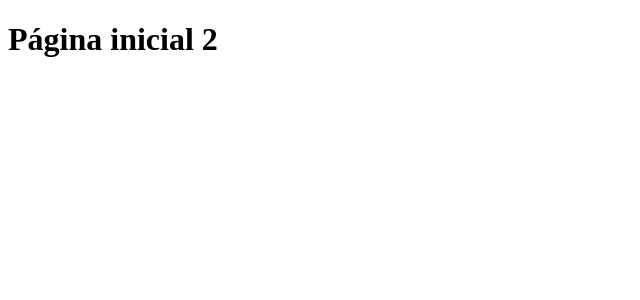
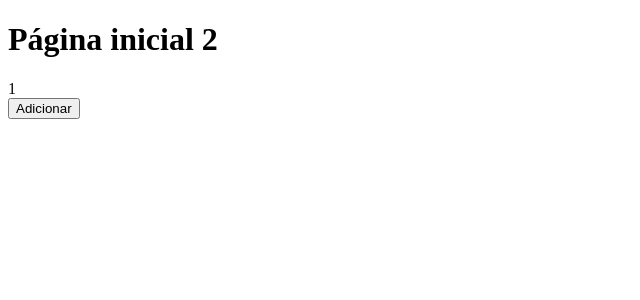
Before and after one commit to marioandre01/ideia-unica, a Next.js app: page / in a window 1280 px wide. Shown: the top 300 px of the page, without its empty margins (0-640 px from the left). Built offline with nearby package versions, Linux system fonts and the light colour scheme.

Commit message:
atualização na home

```diff
--- a/pages/index.js
+++ b/pages/index.js
@@ -1,17 +1,16 @@
-//import { useState } from 'react';
+import { useState } from 'react';
 
 function Home() {
     return (
         <div>
             <h1>Página inicial 2</h1>
-            {/*<h2>Home</h2>*/}
-            {/*<Contador />*/}
+            <Contador />
         </div>
 
     );
 }
 
-/*function Contador() {
+function Contador() {
     const [contador, setContador] = useState(1);
 
     function adicionaContador(){
@@ -24,6 +23,6 @@ function Home() {
             <button onClick={adicionaContador}>Adicionar</button>
         </div>
     );
-}*/
+}
 
 export default Home;
```
